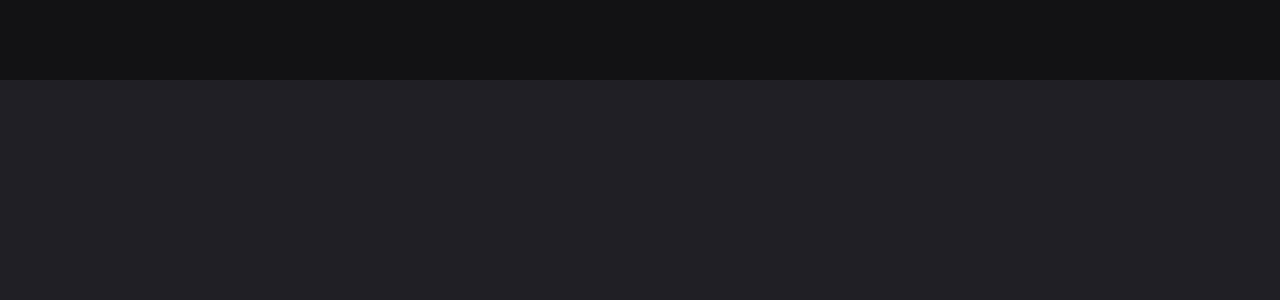
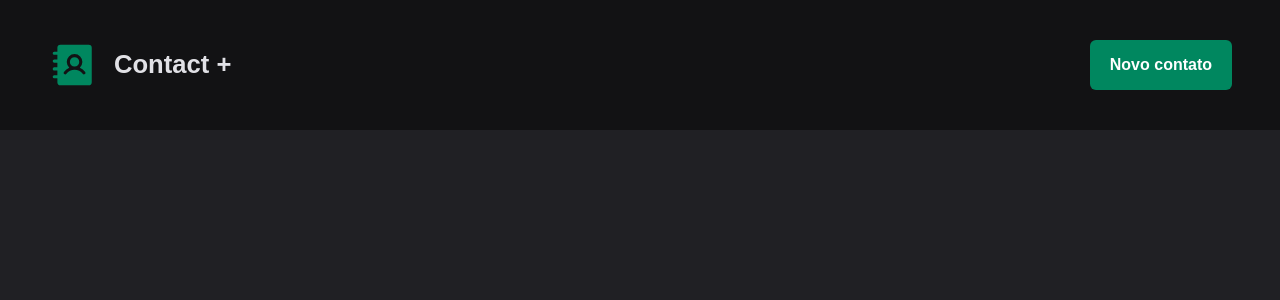
Before and after one commit to JamDev0/contactPlus, a React (Vite) app: page / in a window 1280 px wide. Shown: the top 300 px of the page. Built offline with nearby package versions, Linux system fonts and the light colour scheme.

Commit message:
Termino do desenvolvimento do Header

```diff
--- a/src/pages/Home/components/Header/index.tsx
+++ b/src/pages/Home/components/Header/index.tsx
@@ -1,9 +1,18 @@
-import { HeaderContainer } from "./styles";
+import { AddressBook } from "phosphor-react";
+import { AppLogoContainer, HeaderContainer, NewContactButton } from "./styles";
 
 export function  Header() {
   return (
     <HeaderContainer>
+      <header>
+        <AppLogoContainer>
+          <AddressBook weight="fill" />
 
+          <span>Contact +</span>
+        </AppLogoContainer>
+
+        <NewContactButton>Novo contato</NewContactButton>
+      </header>
     </HeaderContainer>
   )
 }
--- a/src/pages/Home/components/Header/styles.ts
+++ b/src/pages/Home/components/Header/styles.ts
@@ -10,10 +10,54 @@ export const HeaderContainer = styled.div`
   padding-top: 2.5rem;
   padding-bottom: 2.5rem;
 
+  padding-inline: 3rem;
+
   background-color: ${params => params.theme.colors.gray[900]};
 
   > header {
     width: 100%;
     max-width: ${params => params.theme.sizes.app};
+
+    display: flex;
+    align-items: center;
+    justify-content: space-between;
   }
 `
+
+export const AppLogoContainer = styled.div`
+  display: flex;
+  align-items: center;
+  column-gap: 1rem;
+
+  font-weight: bold;
+  font-size: 1.6rem;
+  color: ${params => params.theme.colors.gray[100]};
+
+  > svg {
+    font-size: 3.125rem;
+    line-height: 0;
+
+    color: ${params => params.theme.colors.green[400]};
+  }
+`
+
+export const NewContactButton = styled.button`
+  padding: 0.75rem 1.25rem;
+
+  border-radius: 6px;
+  border: 0;
+
+  background-color: ${params => params.theme.colors.green[400]};
+
+  font-weight: bold;
+  font-size: 1rem;
+  color: ${params => params.theme.colors.white};
+
+  transition: background-color 300ms ease-in-out;
+
+  cursor: pointer;
+
+  :hover {
+    background-color: ${params => params.theme.colors.green[200]};
+  }
+`
```
